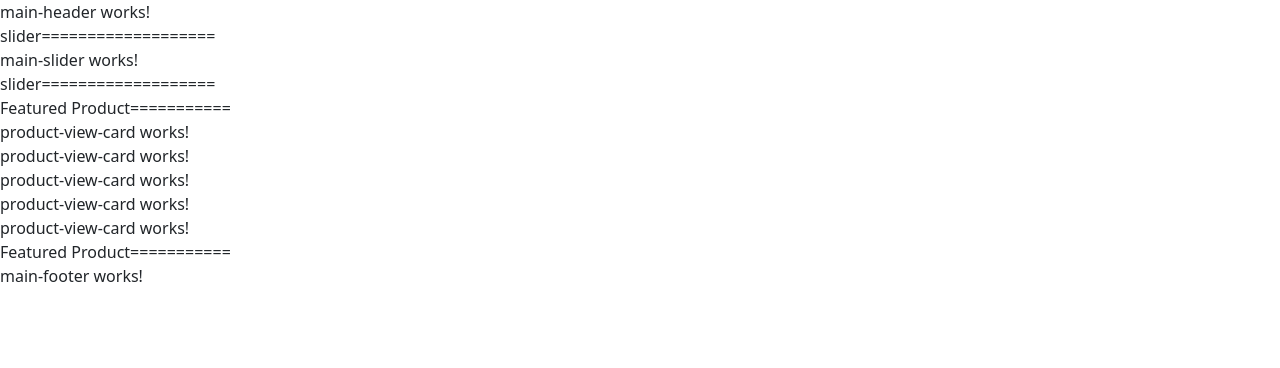
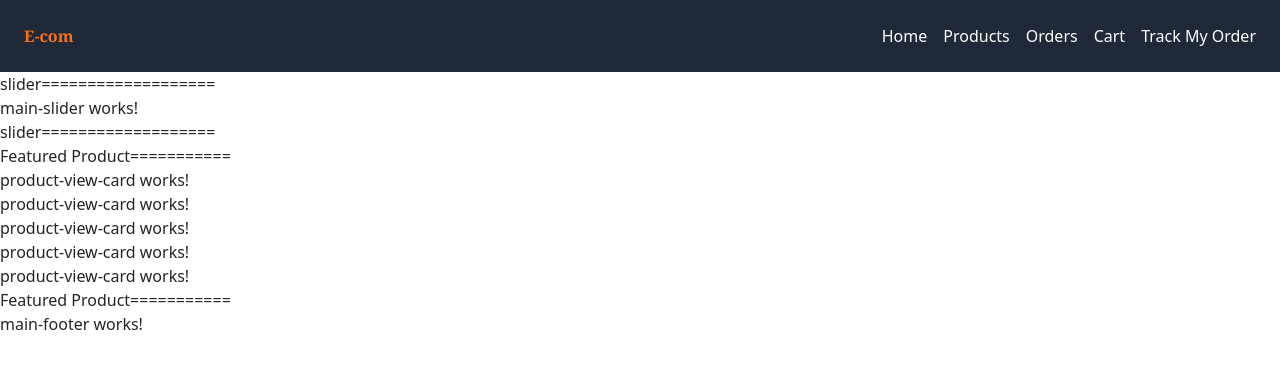
Before and after one commit to MadhushanTharanga/e-com-application, an Angular app: page /home in a window 1280 px wide. Shown: the top 368 px of the page. Built offline with nearby package versions, Linux system fonts and the light colour scheme.

Commit message:
Update main header component with navigation links

```diff
--- a/src/app/core/main-header/main-header.component.html
+++ b/src/app/core/main-header/main-header.component.html
@@ -1 +1,13 @@
-<p>main-header works!</p>
+<div class="outer bg-gray-800 text-white p-4" >
+    <div class="nav-bar flex items-center justify-between">
+        <div class="logo-wrapper font-bold text-orange-500 font-serif">E-com</div>
+        <div class="space-x-4">
+            <a routerLink="/home" class="hover:text-orange-500 ">Home</a>
+            <a routerLink="/product" class="hover:text-orange-500">Products</a>
+            <a routerLink="#" class="hover:text-orange-500">Orders</a>
+            <a routerLink="#" class="hover:text-orange-500">Cart</a>
+            <a routerLink="#" class="hover:text-orange-500">Track My Order</a>
+
+        </div>
+    </div>
+</div>
```
Also changed, not shown: src/app/core/main-header/main-header.component.scss (line endings or trailing spaces).
